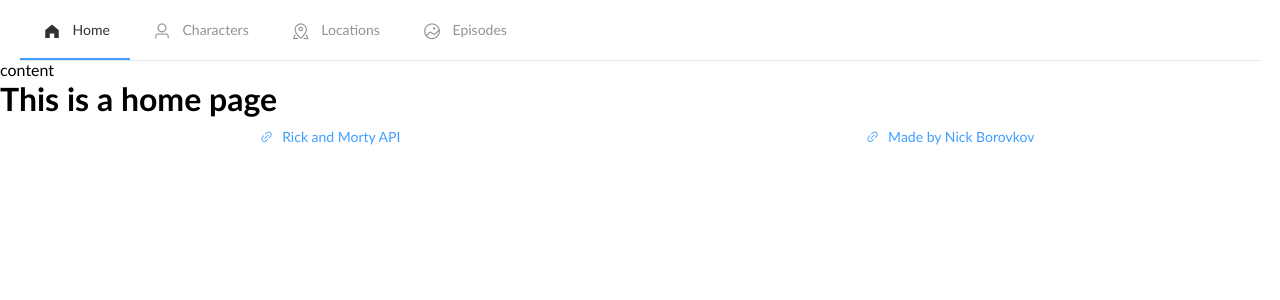
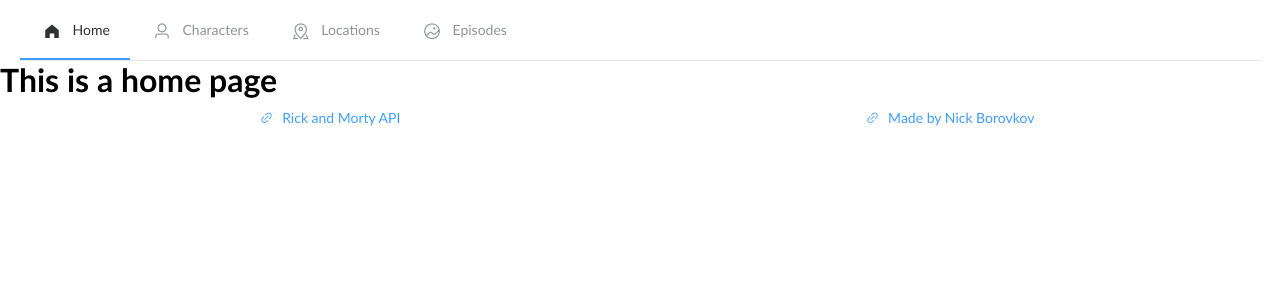
Before and after one commit to Nickborovkov/Rick_And_Morty_DB, a Vue app: page / in a window 1280 px wide. Shown: the top 300 px of the page. Built offline with nearby package versions, Linux system fonts and the light colour scheme; the HTML template or start-up script is replaced by a standard one.

Commit message:
update App.vue

```diff
--- a/src/App.vue
+++ b/src/App.vue
@@ -1,8 +1,6 @@
 <template>
   <div>
     <Header></Header>
-
-    <p>content</p>
 
     <router-view></router-view>
 
```
